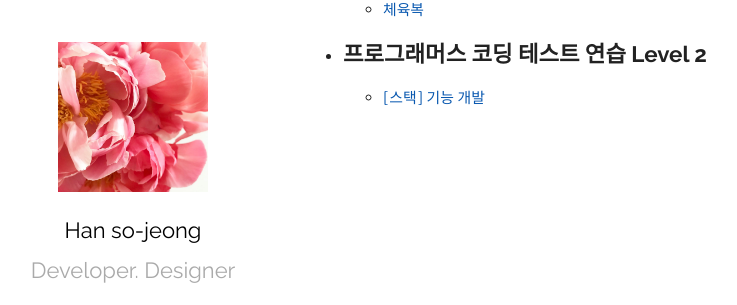
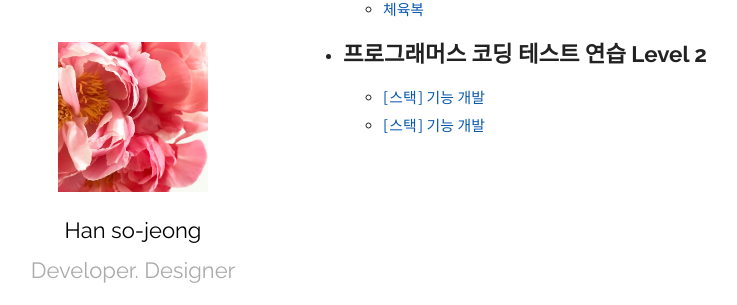
Before and after one commit to btiac1129/btiac1129.github.io, a Jekyll site: the page built from category/coding-test-practice.md, in a window 1280 px wide. Shown: the part 121-426 px from the top of the page, without its empty margins (52-789 px from the left). Built offline with Jekyll 4.4.1, drawn with Linux system fonts in a browser that asks for light colours.

Commit message:
Update coding-test-practice.md

```diff
--- a/category/coding-test-practice.md
+++ b/category/coding-test-practice.md
@@ -15,6 +15,7 @@ layout: page
          <h2 class="accordionTitle">프로그래머스 코딩 테스트 연습 Level 2 <span class="accIcon"></span></h2>
          <ul class="targetList">
              <li><a href="../python/coding-test/programmers/2020/06/24/Programmers-Coding-Test-Level2-64-1.md.html">[스택] 기능 개발</a></li>
+             <li><a href="../python/coding-test/programmers/2020/07/05/Programmers-Coding-Test-Level2-64-2.md.html">[스택] 기능 개발</a></li>
          </ul>
       </li>
    </ul>
```
